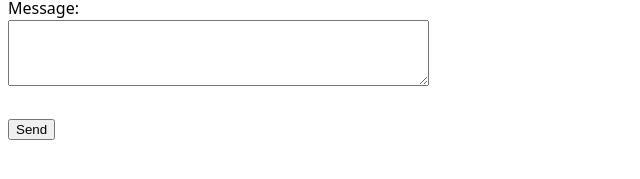
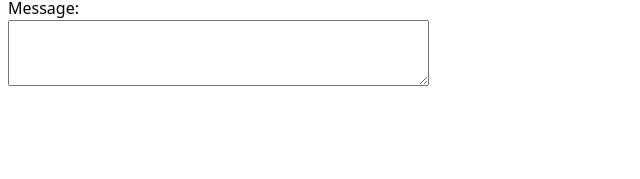
Before and after one commit to AniBoppana/portfolio, a plain HTML site: page contact/index.html in a window 1280 px wide. Shown: the part 351-530 px from the top of the page, without its empty margins (0-640 px from the left). Drawn offline with Linux system fonts and the light colour scheme; files that its build step writes are made by us from their sources.

Commit message:
Update index.html

```diff
--- a/contact/index.html
+++ b/contact/index.html
@@ -23,7 +23,7 @@
         <input type="text" id="subject" name="subject"><br><br>
         <label for="message">Message:</label><br>
         <textarea id="message" name="message" rows="4" cols="50"></textarea><br><br>
-        <input type="submit" value="Send">
+        <button</button>
     </form>
 </body>
 </html>
```
